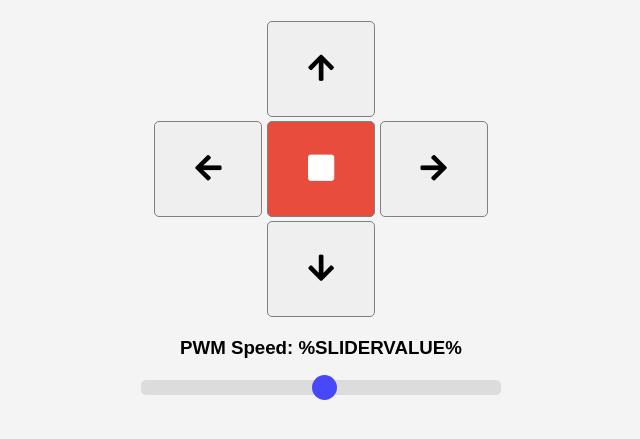
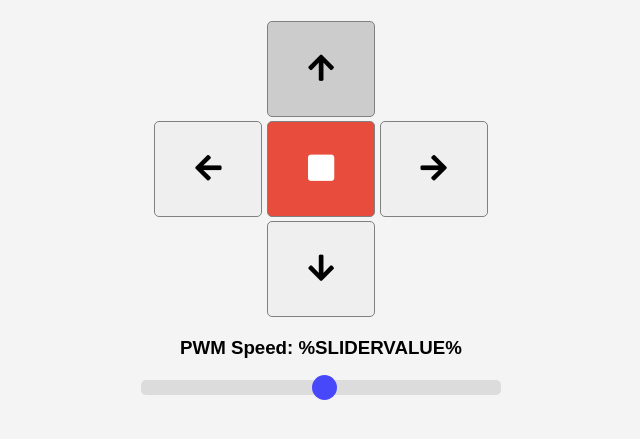
Before and after one commit to unknown503/wireless_car, a plain HTML site: page index.html in a window 1280 px wide. Both pictures are taken after a click on the button 640 px from the left and 239 px from the top of the page. Shown: the part 171-610 px from the top of the page, without its empty margins (319-959 px from the left). Drawn offline with Linux system fonts and the light colour scheme; no server answers.

Commit message:
Improved styles and arduino code

```diff
--- a/assets/styles.css
+++ b/assets/styles.css
@@ -1 +1 @@
-body{font-family:"Arial", sans-serif;text-align:center;margin:20px;background-color:#f4f4f4;height:80vh;display:flex;flex-direction:column;align-items:center;justify-content:center}button{font-size:30px;padding:30px 40px;margin-block:2px;border-radius:5px;cursor:pointer;transition:background-color 0.3s;border:1px solid gray}#stopButton{background-color:#e74c3c;color:white}.slider{margin-top:10px}#slider{width:360px;-webkit-appearance:none;height:15px;border-radius:5px;background:#d3d3d3;outline:none;opacity:0.7;-webkit-transition:0.2s;transition:opacity 0.2s}#slider::-webkit-slider-thumb{-webkit-appearance:none;appearance:none;width:25px;height:25px;border-radius:50px;background:#0000ff;cursor:pointer}#slider::-moz-range-thumb{width:25px;height:25px;border-radius:50px;background:#4caf50;cursor:pointer}
+body{font-family:"Arial", sans-serif;text-align:center;margin:20px;background-color:#f4f4f4;height:80vh;display:flex;flex-direction:column;align-items:center;justify-content:center}button{font-size:30px;padding:30px 40px;margin-block:2px;border-radius:5px;cursor:pointer;transition:background-color 0.3s;border:1px solid gray}button:focus{background-color:#ccc}#stopButton{background-color:#e74c3c;color:white}#stopButton:focus{background-color:#9e1405}.slider{margin-top:10px}#slider{width:360px;-webkit-appearance:none;height:15px;border-radius:5px;background:#d3d3d3;outline:none;opacity:0.7;-webkit-transition:0.2s;transition:opacity 0.2s}#slider::-webkit-slider-thumb{-webkit-appearance:none;appearance:none;width:25px;height:25px;border-radius:50px;background:#0000ff;cursor:pointer}#slider::-moz-range-thumb{width:25px;height:25px;border-radius:50px;background:#4caf50;cursor:pointer}
```
Also changed, not shown: 1 other file.
